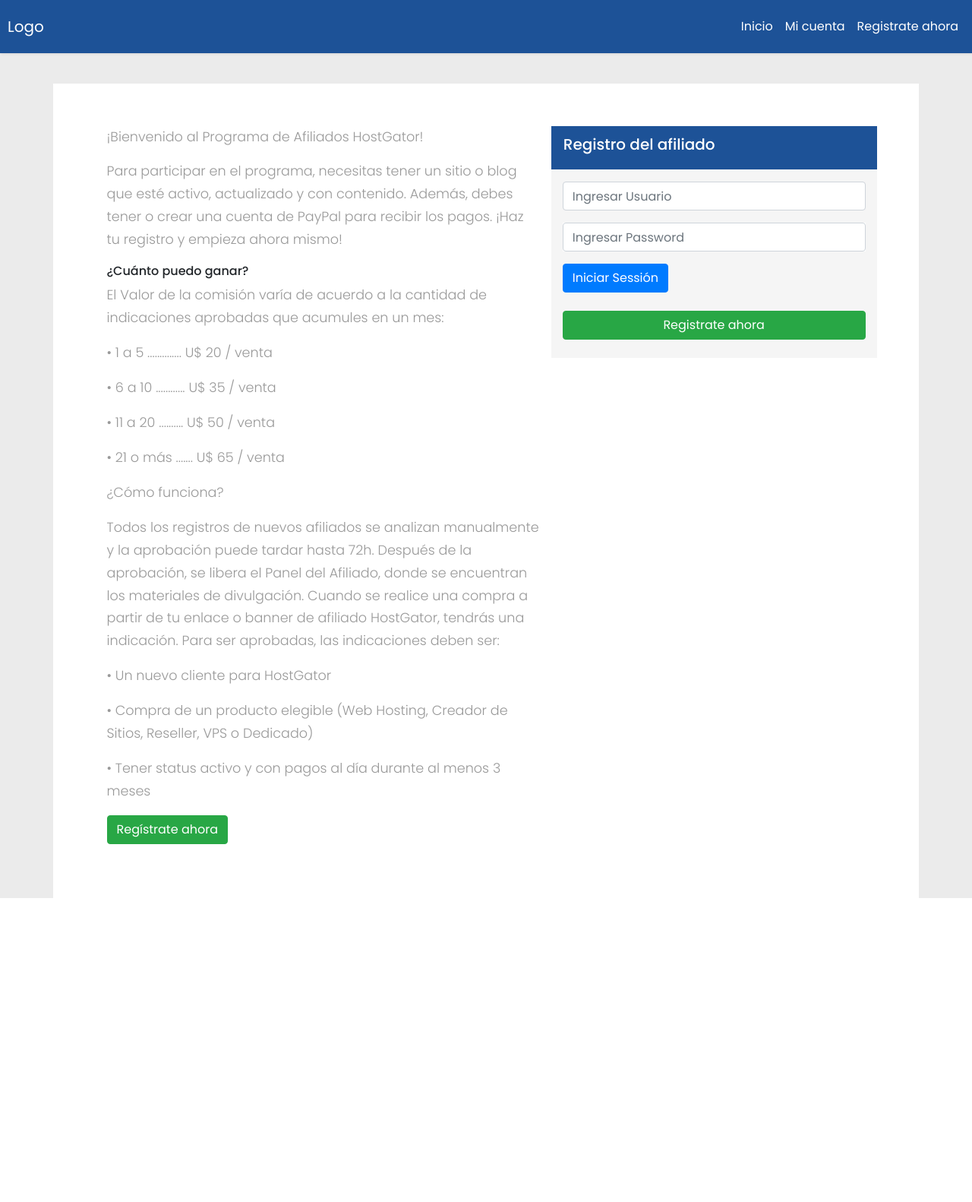
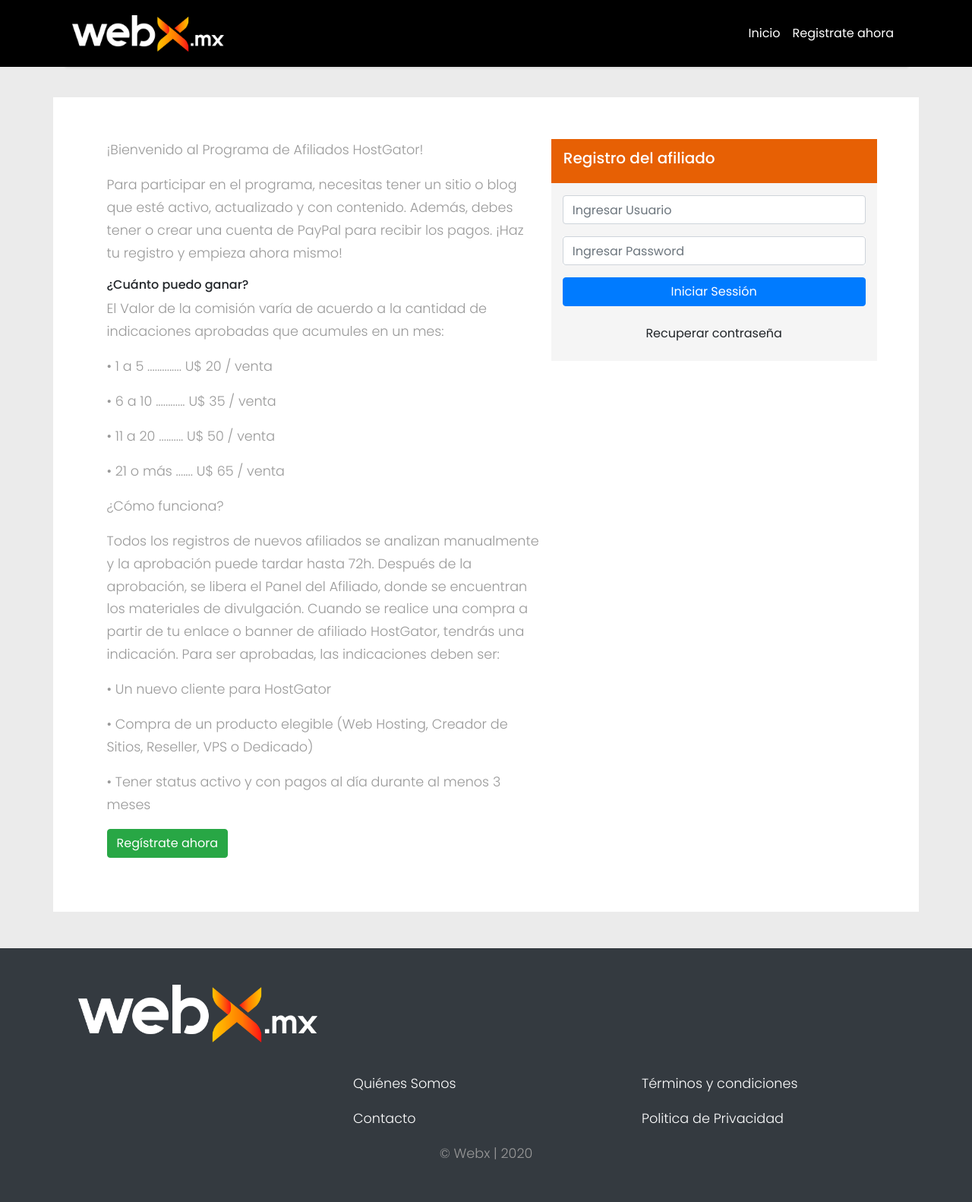
Before and after one commit to solucioneswebig/afd-webx, a PHP site: page / in a window 1280 px wide. Shown: the whole page at 76% size. Before the commit the page ends 1182 px from the top, so only its background shows below. Run offline with PHP 8.4, Linux system fonts and the light colour scheme; some libraries are stand-ins or nearby versions.

Commit message:
Se modifico el diseño en cuanto a colores e logos

```diff
--- a/vistas/assets/css/style.css
+++ b/vistas/assets/css/style.css
@@ -12,12 +12,12 @@
     font-size: .9rem;
   }
 
-  .cuadro{
-    background: linear-gradient(to right, rgba(0, 0, 0, 0.40) 0%, rgba(0, 0, 0, 0) 0%), #1d5297;
+  .cuadro {
+    background: #e76004;
     padding: .8rem 0;
     margin: 0 0 0 0;
     color: white;
-  }
+}
 
   .recuadro{
     padding: 2rem 1rem;
@@ -41,6 +41,21 @@
     h5{
       font-size: 1rem !important;
     }
+
+    img.img-fluid.logo-footer {
+      width: 60% !important;
+      margin-bottom: 50px  !important;
+    }
+    .footer{
+      text-align: center;
+    }
+  }
+
+  @media (min-width: 768px){
+    img.img-fluid.logo-footer {
+      width: 90%;
+      margin-bottom: 40px;
+  }
   }
 
 
@@ -56,7 +71,7 @@
     background: #ebebeb;
   }
   .bg-azul{
-    background: #1d5297;
+    background: #000000;
   }
   .text-gris{
     color: #454e54;
--- a/vistas/assets/css/style5.css
+++ b/vistas/assets/css/style5.css
@@ -60,12 +60,11 @@
 #sidebar {
     min-width: 250px;
     max-width: 250px;
-    background: #1d5297;
+    background: #000;
     color: #fff;
     transition: all 0.6s cubic-bezier(0.945, 0.020, 0.270, 0.665);
     transform-origin: bottom left;
 }
-
 #sidebar.active {
     margin-left: -250px;
     transform: rotateY(100deg);
@@ -73,7 +72,7 @@
 
 #sidebar .sidebar-header {
     padding: 20px;
-    background: #1d5297;
+    background: #000000;
 }
 
 #sidebar ul.components {
--- a/vistas/modulos/admin/includes/menu-side.php
+++ b/vistas/modulos/admin/includes/menu-side.php
@@ -1,7 +1,7 @@
   <!-- Sidebar Holder -->
   <nav id="sidebar">
     <div class="sidebar-header">
-      <h3>Bootstrap Sidebar</h3>
+      <h3><img src="<?php echo $url; ?>vistas/assets/img/logo-webx-blanco.png" class="img-fluid" alt="Logo webx"></h3>
     </div>
 
     <ul class="list-unstyled components">
--- a/vistas/modulos/includes/footer.php
+++ b/vistas/modulos/includes/footer.php
@@ -1,3 +1,32 @@
+
+  <section class="footer bg-dark py-5">
+    <div class="container">
+        <div class="row">
+        <div class="col-md-4 text-center">
+                <img src="<?php echo $url; ?>vistas/assets/img/logo-webx-blanco.png" class="img-fluid logo-footer" alt="Logo webx">
+        </div>
+        </div>
+        <div class="row">
+            <div class="col-md-4">
+
+            </div>
+            <div class="col-md-4">
+                <p><a class="text-white" href="https://webx.mx/quienes-somos">Quiénes Somos</a></p>
+                <p><a class="text-white" href="#">Contacto</a></p>
+            </div>
+            <div class="col-md-4">
+                <p><a class="text-white" href="https://webx.mx/terminos-condiciones">Términos y condiciones</a></p>
+                <p><a class="text-white" href="https://webx.mx/politica-privacidad">Politica de Privacidad</a></p>
+            </div>
+        </div>
+        <div class="row">
+        <div class="col-md-12">
+          <p class="mb-0 copyright text-center">© Webx | 2020 </p>
+        </div>
+        </div>
+    </div>
+</section>
+
 
   <script src="https://cdn.jsdelivr.net/npm/popper.js@1.16.0/dist/umd/popper.min.js" integrity="sha384-Q6E9RHvbIyZFJoft+2mJbHaEWldlvI9IOYy5n3zV9zzTtmI3UksdQRVvoxMfooAo" crossorigin="anonymous"></script>
   <script src="https://stackpath.bootstrapcdn.com/bootstrap/4.4.1/js/bootstrap.min.js" integrity="sha384-wfSDF2E50Y2D1uUdj0O3uMBJnjuUD4Ih7YwaYd1iqfktj0Uod8GCExl3Og8ifwB6" crossorigin="anonymous"></script>
--- a/vistas/modulos/includes/header.php
+++ b/vistas/modulos/includes/header.php
@@ -23,8 +23,10 @@
   </head>
   <body class="bg-gris2">
   <?php if (empty($_SESSION["validarSession"])) { ?>
-  <nav class="navbar navbar-expand-lg navbar-light sticky-top text-white bg-azul" id="menu-principal">
-  <a class="navbar-brand text-white" href="<?php echo $url ?>">Logo</a>
+  <section class="bg-azul">
+  <div class="container">
+  <nav class="navbar navbar-expand-lg navbar-dark sticky-top text-white" id="menu-principal">
+  <a class="navbar-brand text-white" href="<?php echo $url ?>"><img src="<?php echo $url; ?>vistas/assets/img/logo-webx-blanco.png" width="200" alt="WEBX.MX"></a>
   <button class="navbar-toggler" type="button" data-toggle="collapse" data-target="#navbarSupportedContent" aria-controls="navbarSupportedContent" aria-expanded="false" aria-label="Toggle navigation">
     <span class="navbar-toggler-icon"></span>
   </button>
@@ -35,9 +37,7 @@
       <li class="nav-item active">
         <a class="nav-link text-white" href="<?php echo $url ?>">Inicio <span class="sr-only">(current)</span></a>
       </li>
-      <li class="nav-item">
-        <a class="nav-link text-white" href="#">Mi cuenta</a>
-      </li>
+
       <li class="nav-item">
         <a class="nav-link text-white" href="<?php echo $url ?>registro">Registrate ahora</a>
       </li>
@@ -45,4 +45,6 @@
 
   </div>
 </nav>
+</div>
+</section>
 <?php } ?>
--- a/vistas/modulos/login.php
+++ b/vistas/modulos/login.php
@@ -1,4 +1,4 @@
-<div class="container bg-white mt-4">
+<div class="container bg-white mt-4 mb-5">
   <div class="row pa-5">
     <div class="col-md-7 order-2 order-sm-1">
       <p>¡Bienvenido al Programa de Afiliados HostGator!</p>
@@ -38,13 +38,13 @@
             <div class="form-group bg-white">
               <input type="password" class="form-control" placeholder="Ingresar Password" autocomplete="off" name="passwordI">
             </div>
-            <button type="submit" class="btn btn-primary" name="access_afiliado">Iniciar Sessión</button>
+            <button type="submit" class="btn btn-primary btn-block" name="access_afiliado">Iniciar Sessión</button>
 
             </form>
           </div>
 
           <div class="col-md-12 text-center my-4">
-            <a href="<?php echo $url; ?>registrar" class="btn btn-success btn-block">Registrate ahora</a>
+             <a href="<?php echo $url; ?>recuperar-password" class="text-center">Recuperar contraseña</a>
           </div>
 
         </div>
```
Also changed, not shown: vistas/modulos/admin/cuenta.php (+16 -1 lines), vistas/modulos/formulario-recuperar.php (added, +77 -0 lines), vistas/assets/img/favicon.png (added), vistas/assets/img/logo-webx-blanco.png (added), vistas/assets/img/logo-webx-gris.png (added), vistas/assets/img/logo-webx-vertical.png (added).
